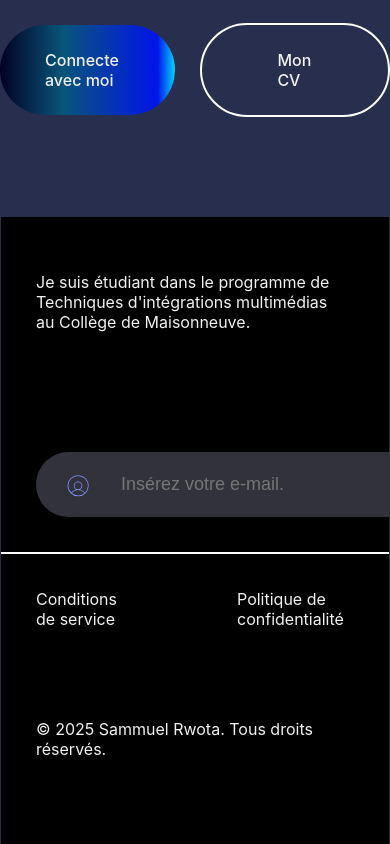
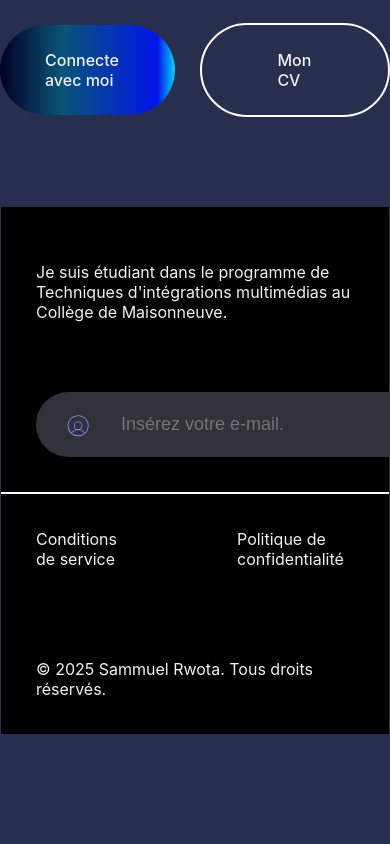
Before and after one commit to sammuelrwota/projet-react, a React (Vite) app: page / in a window 390 px wide. Shown: the part 893-1737 px from the top of the page. After the commit the page ends 1627 px from the top, so only its background shows below. Built offline with nearby package versions, Linux system fonts and the light colour scheme.

Commit message:
Footer modifications

```diff
--- a/src/Composants/BarreDeNavigation/BarreNav.scss
+++ b/src/Composants/BarreDeNavigation/BarreNav.scss
@@ -99,6 +99,7 @@
     opacity: 0;
     transition: opacity 0.3s;
     pointer-events: none;
+
   }
 
   .react-tooltip-container:hover .tooltip {
--- a/src/Composants/Footer/Footer.scss
+++ b/src/Composants/Footer/Footer.scss
@@ -69,6 +69,7 @@
         display: flex;
         justify-content: space-between;
         font-size: 18px;
+        margin-bottom: 10px;
 
         .footer-bottom-left,
         .bottom-droite p {
@@ -88,15 +89,22 @@
 }
 @media(max-width:768px) {
     .footer {
-        margin: 50px 1px;
+        margin: 40px 1px !important;
     }
     .footer-top {
         flex-direction: column;
-        gap: 50px;
+        gap: 0px !important;
     }
     .footer-bottom {
         display: flex;
         flex-direction: column-reverse;
-        margin-bottom: 50px;
+        margin-bottom: 0px !important;
     }
+    .footer-top-gauche {
+        margin: 35px !important;
+        font-size: 16px;
+        max-width: 700px !important;
+        line-height: 20px;
+    }
+
 }
```
